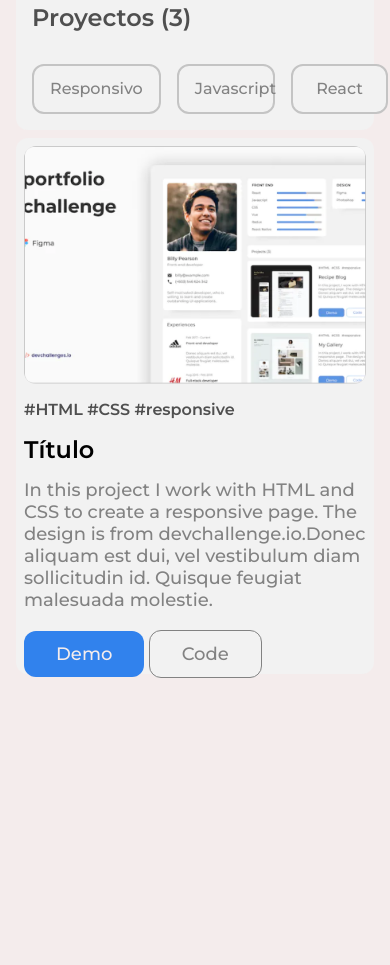
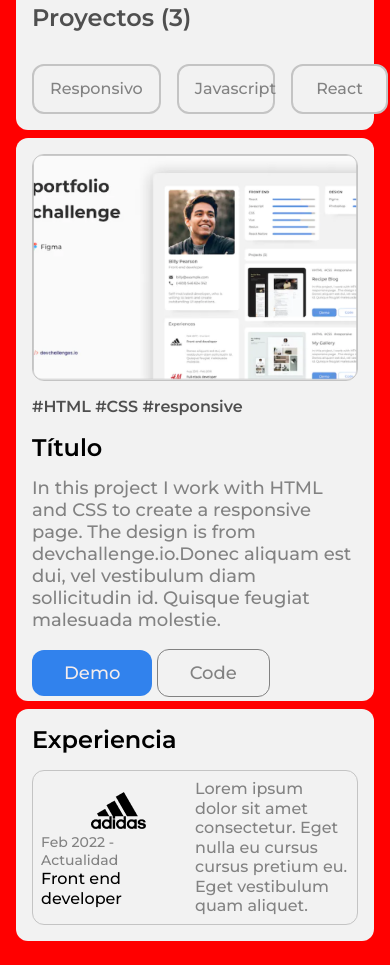
Before and after one commit to GabrielCarrillo93/entrega01Digitalers, a plain HTML site: page index.html in a window 390 px wide. Shown: the part 740-1705 px from the top of the page. Before the commit the page ends 1438 px from the top, so only its background shows below. Drawn offline with Linux system fonts and the light colour scheme.

Commit message:
experiencia mobile terminado

```diff
--- a/assets/css/experiencia.css
+++ b/assets/css/experiencia.css
@@ -0,0 +1,77 @@
+@import url('variables.css');
+
+main>.experiencias{
+    padding: 16px;
+    margin: 0.5rem 0;
+    background-color: var(--fondo-componente);
+    display: grid;
+    grid-template-columns: auto;
+    gap: 16px;
+    border-radius: 12px;
+}
+
+[class^="experiencia-"]{
+    display: grid;
+    gap: 16px;
+    grid-template-columns: auto;
+    border: 1px solid var(--gris-clarito);
+    border-radius: 12px;
+    padding: 8px;
+}
+
+[class^="experiencia-"]>h2{
+    font-size: var(--titulo-size);
+    font-weight: var(--titulo-weight);
+    line-height: var(--titulo-ln);
+}
+
+[class^="experiencia-"]>.row{
+    display: flex;
+    flex-direction: row;
+    align-items: center;
+    justify-items: space-around;
+    border-radius: 12px;
+}
+
+.row>.puesto{
+    display: flex;
+    flex-direction: column;
+    align-items: center;
+    flex: 1;
+}
+
+.row>.puesto, .row>.descripcion{
+    flex: 1;
+}
+
+.puesto>h3{
+    font-size: var(--titulo2-size);
+    font-weight: var(--texto-weight);
+    line-height: var(--textit2-ln);
+    align-self: baseline;
+}
+
+.puesto>span{
+    font-size: var(--texto3-size);
+    font-weight: var(--texto3-weight);
+    line-height: var((--texto3-ln));
+    color: var(--gris-claro);
+    align-self: baseline;
+}
+
+.puesto>img{
+    margin: 0.3rem;
+}
+
+
+p{
+    font-size: var(--texto2-size);
+    font-weight: var(--texto2-weight);
+    line-height: var(--textit2-ln);
+    color: var(--gris-claro);
+}
+
+
+.experiencia-2, .experiencia-3{
+    display: none;
+}
--- a/assets/css/header.css
+++ b/assets/css/header.css
@@ -2,7 +2,6 @@
 
 header{
     width: 100%;
-    margin: 0;
     display: flex;
     flex-direction: column;
     justify-content: space-between;
--- a/assets/css/proyectos.css
+++ b/assets/css/proyectos.css
@@ -8,7 +8,7 @@ main>.proyectos{
 
 
 [class^="proyecto-"]{
-    padding: 8px;
+    padding: 16px;
     display: grid;
     grid-template-columns: auto;
     gap: 16px;
@@ -17,6 +17,7 @@ main>.proyectos{
 
 [class^="proyecto"]>img{
     width: 100%;
+    border: 1px solid var(--gris-clarito);
     border-radius: 12px;
 }
 
--- a/assets/css/styles.css
+++ b/assets/css/styles.css
@@ -4,6 +4,7 @@
 @import url('skills.css');
 @import url('selector-proyectos.css');
 @import url('proyectos.css');
+@import url('experiencia.css');
 
 *{
     box-sizing: border-box;
@@ -14,6 +15,7 @@
 }
 
 body{
-    background-color: var(--fondo);
+    /* background-color: var(--fondo); */
+    background-color: red;
     padding: 16px;
 }
--- a/index.html
+++ b/index.html
@@ -105,15 +105,50 @@
             </article>
         </section>
 
-        <!--
-        <section>
+
+        <section class="experiencias">
             <h2>Experiencia</h2>
-            <img src="assets/img/logo.png" alt="logo">
-            <span>Feb 2022 - Actualidad</span>
-            <h3>Front end developer</h3>
-            <p>Lorem ipsum dolor sit amet consectetur adipisicing elit. Dicta ut, itaque enim doloribus odio quos non neque veritatis eum, accusamus asperiores voluptatibus totam. Fugiat velit labore iure maiores laudantium itaque!</p>
+            <article class="experiencia-1">
+                <div class="row">
+                    <div class="puesto">
+                        <img src="assets/img/logo.png" alt="logo">
+                        <span>Feb 2022 - Actualidad</span>
+                        <h3>Front end developer</h3>
+                    </div>
+                    <div class="descripcion">
+                        <p>Lorem ipsum dolor sit amet consectetur. Eget nulla eu cursus cursus pretium eu. Eget vestibulum quam aliquet.</p>
+                    </div>
+                </div>
+            </article>
+
+            <article class="experiencia-2">
+                <div class="row">
+                    <div class="puesto">
+                        <img src="assets/img/logo.png" alt="logo">
+                        <span>Feb 2022 - Actualidad</span>
+                        <h3>Front end developer</h3>
+                    </div>
+                    <div class="descripcion">
+                        <p>Lorem ipsum dolor sit amet consectetur. Eget nulla eu cursus cursus pretium eu. Eget vestibulum quam aliquet.</p>
+                    </div>
+                </div>
+            </article>
+
+            <article class="experiencia-3">
+                <div class="row">
+                    <div class="puesto">
+                        <img src="assets/img/logo.png" alt="logo">
+                        <span>Feb 2022 - Actualidad</span>
+                        <h3>Front end developer</h3>
+                    </div>
+                    <div class="descripcion">
+                        <p>Lorem ipsum dolor sit amet consectetur. Eget nulla eu cursus cursus pretium eu. Eget vestibulum quam aliquet.</p>
+                    </div>
+                </div>
+            </article>
         </section>
 
+        <!--
         <section>
             <h2>certificados</h2>
             <figure>
```
